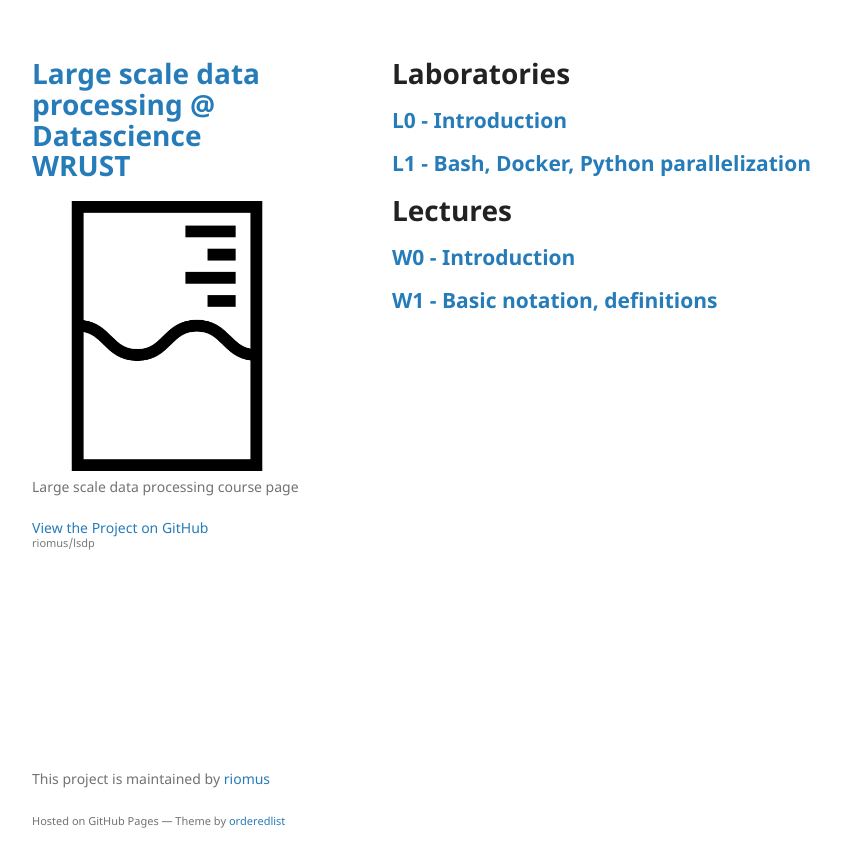
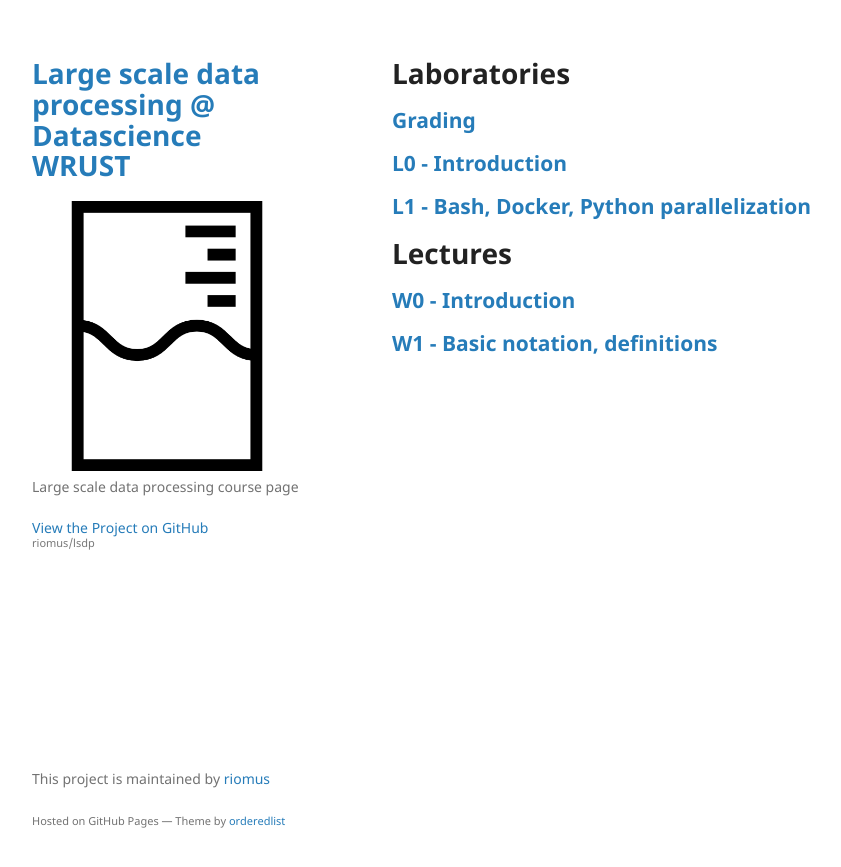
Before and after one commit to riomus/lsdp, a Jekyll site: the page built from index.md, in a window 1280 px wide. Shown: the top 867 px of the page, without its empty margins (178-1019 px from the left). Built offline with Jekyll 4.4.1, drawn with Linux system fonts in a browser that asks for light colours; our own code applies the rules of GitHub Pages for plain Markdown files.

Commit message:
Added grading page

```diff
--- a/index.md
+++ b/index.md
@@ -4,6 +4,7 @@ layout: default
 
 
 # Laboratories
+## [Grading](https://docs.google.com/spreadsheets/d/1pidPAAz2lX1oenki-IUiKVvIW0rnJlLyHLIwt1gMe-Y)
 ## [L0 - Introduction](/static/L0.pdf)
 ## [L1 - Bash, Docker, Python parallelization](https://github.com/Large-scale-data-processing/l1-2019-base)
 
```
